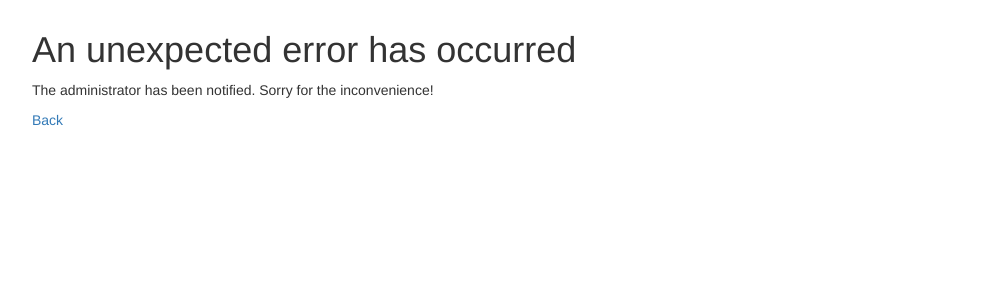
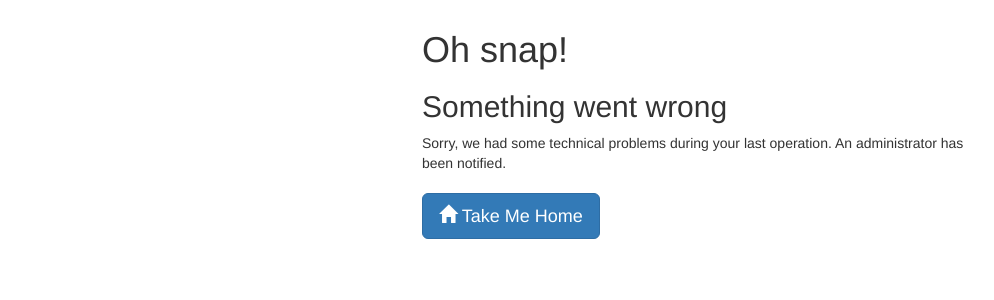
Before and after one commit to sdiebolt/espci-bar-web-app, a Flask app: template app/templates/errors/500.html.j2 in a window 1280 px wide. Shown: the part 50-350 px from the top of the page, without its empty margins (38-1032 px from the left). Run offline with Flask 2, Linux system fonts and the light colour scheme; the template is opened without the code that fills it, so the values that code supplies are empty; some libraries are stand-ins or nearby versions.

Commit message:
New error templates.

```diff
--- a/app/templates/errors/500.html.j2
+++ b/app/templates/errors/500.html.j2
@@ -1,7 +1,17 @@
 {% extends "base.html.j2" %}
 
 {% block app_content %}
-    <h1>An unexpected error has occurred</h1>
-    <p>The administrator has been notified. Sorry for the inconvenience!</p>
-    <p><a href="{{ url_for('main.index') }}">Back</a></p>
+    <div class="row">
+      <div class="col-lg-6 col-md-6 col-sm-8 col-xs-8 col-lg-offset-4 col-md-offset-3 col-sm-offset-3 col-xs-offset-2">
+        <h1>Oh snap!</h1>
+        <h2>Something went wrong</h2>
+        Sorry, we had some technical problems during your last operation. An administrator has been notified.<br><br>
+        <div class="text-left">
+        <a href="{{ url_for('main.index') }}" class="btn btn-primary btn-lg">
+          <span class="glyphicon glyphicon-home"></span> Take Me Home
+        </a>
+      </div>
+      </div>
+    </div>
+  </div>
 {% endblock %}
```
Also changed, not shown: app/templates/errors/404.html.j2 (+14 -2 lines).
